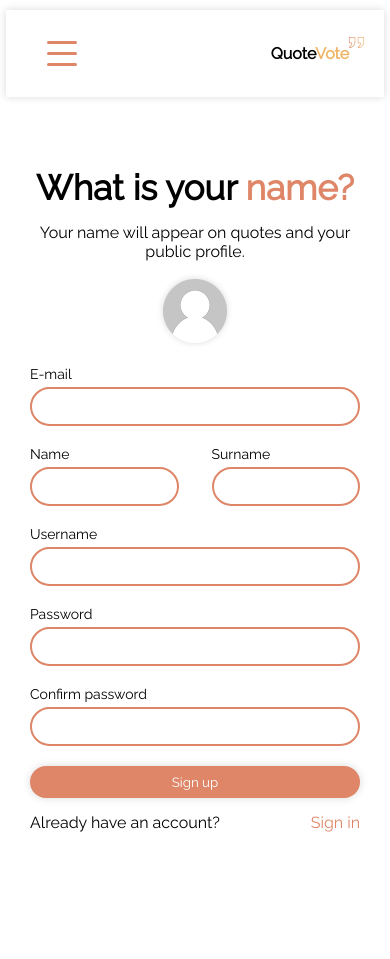
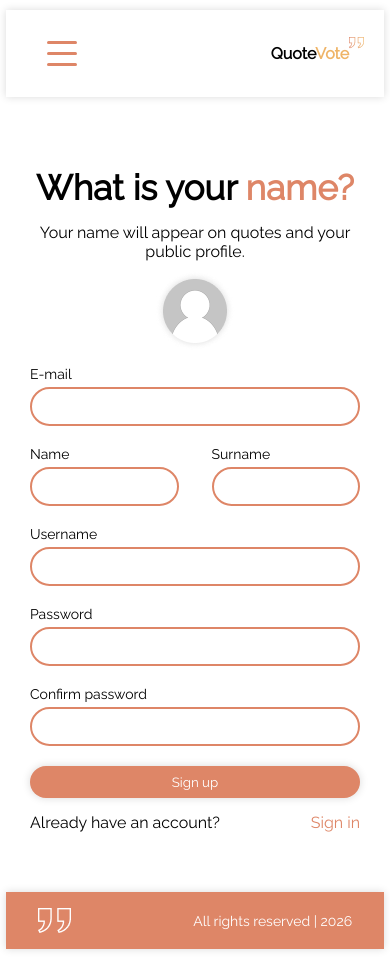
Before and after one commit to dropRole/quotevote-spa, a React (Vite) app: page /signup in a window 390 px wide. Before the commit the page ends 892 px from the top, so only its background shows below. Built offline with nearby package versions, Linux system fonts and the light colour scheme.

Commit message:
Designed responsive footer

```diff
--- a/package.json
+++ b/package.json
@@ -15,6 +15,7 @@
     "@hookform/resolvers": "^5.4.0",
     "@mui/joy": "^5.0.0-beta.52",
     "axios": "1.14.0",
+    "moment": "^2.30.1",
     "react": "^19.2.6",
     "react-dom": "^19.2.6",
     "react-hook-form": "^7.77.0",
--- /dev/null
+++ b/src/layouts/Footer.tsx
@@ -0,0 +1,15 @@
+import type { FC } from "react";
+import "./footer.css";
+import logoWhite from "../assets/icons/logo-medium-white.png";
+import moment from "moment";
+
+const Footer: FC = () => {
+  return (
+    <footer>
+      <img src={logoWhite} alt="logo white" />
+      <p>All rights reserved | {moment().format("YYYY")}</p>
+    </footer>
+  );
+};
+
+export default Footer;
--- /dev/null
+++ b/src/layouts/footer.css
@@ -0,0 +1,13 @@
+footer {
+  display: flex;
+  justify-content: space-between;
+  align-items: center;
+  width: 97%;
+  margin: auto auto 10px auto;
+  box-sizing: border-box;
+  padding: 16px 32px;
+  background-color: var(--cta-bg);
+  color: #fff;
+  font-size: 14px;
+  box-shadow: var(--shadow);
+}
--- a/src/pages/Signup.tsx
+++ b/src/pages/Signup.tsx
@@ -2,6 +2,7 @@ import { type FC } from "react";
 import Nav from "../layouts/Nav";
 import SignupForm from "../components/SignupForm";
 import AlertDialog from "../components/AlertDialog";
+import Footer from "../layouts/Footer";
 
 const Signup: FC = () => {
   return (
@@ -9,6 +10,7 @@ const Signup: FC = () => {
       <Nav />
       <SignupForm />
       <AlertDialog />
+      <Footer />
     </>
   );
 };
```
Also changed, not shown: src/assets/icons/logo-medium-white.png (added), 1 other file (tests, documents, lock files or other folders).
